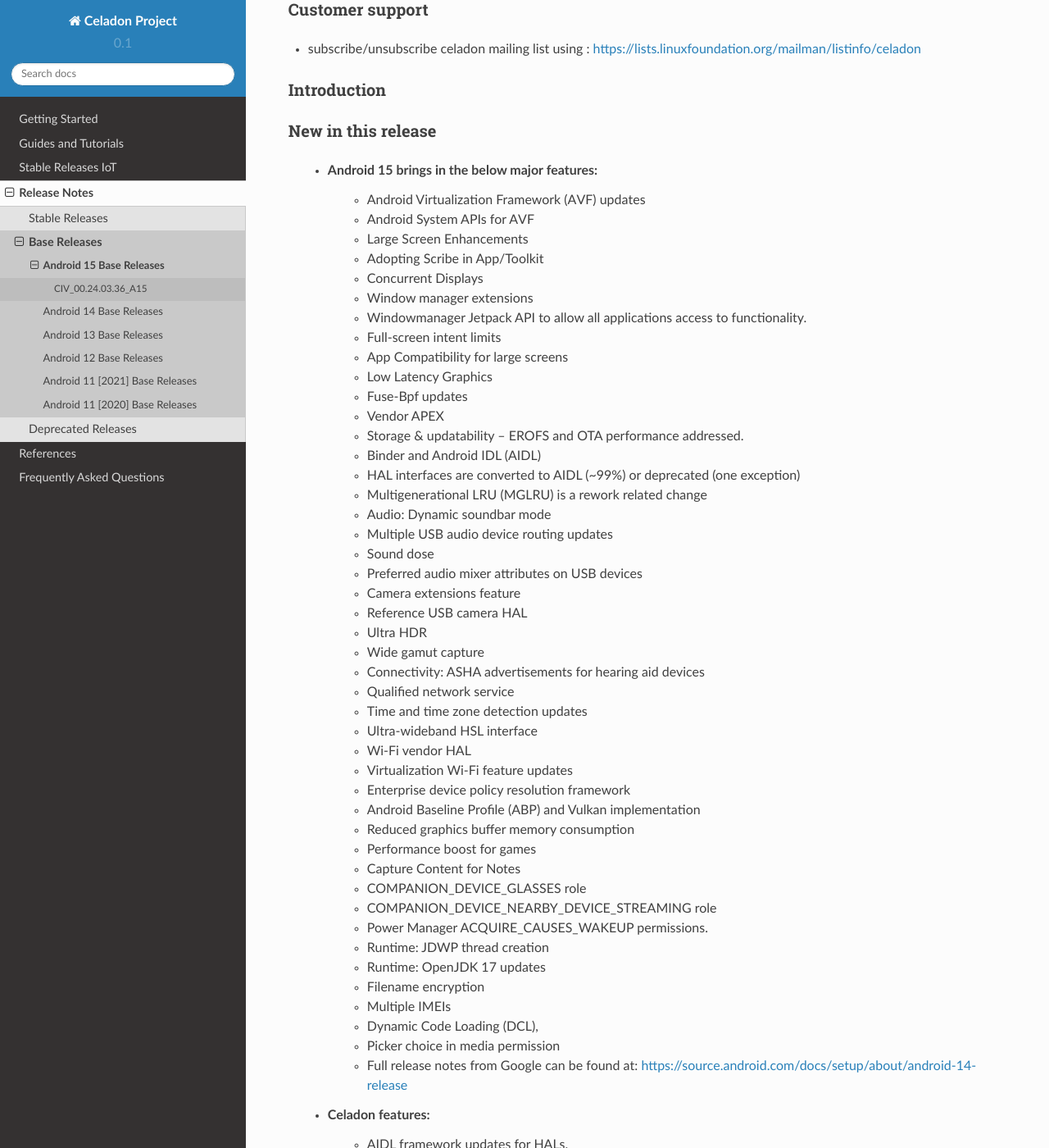
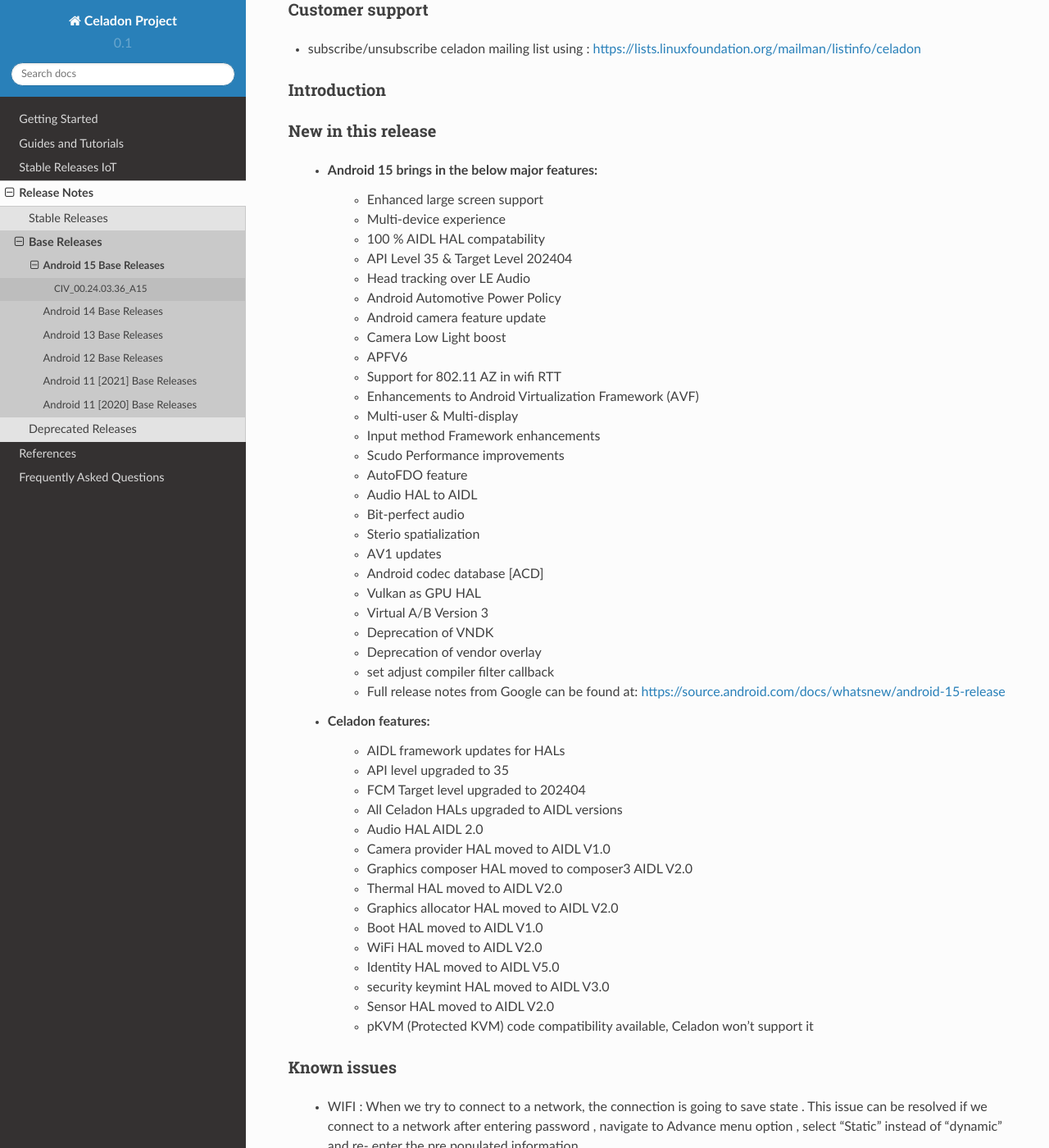
Before and after one commit to projectceladon/celadon-documentation, a Sphinx documentation site: the page built from source/release-notes/base-releases-A15.rst, in a window 1280 px wide and 1400 px high, scrolled down 436 px. Shown: the whole window at 82% size. Built offline with Sphinx 7.4.7 and the Read the Docs theme 2.0.0, drawn with Linux system fonts in a browser that asks for light colours; pages that are not in the unit, such as notebooks, are missing from menus; some of the changed text lies outside the part shown.

Commit message:
Update base-releases-A15.rst

```diff
--- a/source/release-notes/base-releases-A15.rst
+++ b/source/release-notes/base-releases-A15.rst
@@ -29,67 +29,49 @@
 -------------------
 
  * Android 15 brings in the below major features:
-    * Android Virtualization Framework (AVF) updates
-    * Android System APIs for AVF
-    * Large Screen Enhancements
-    * Adopting Scribe in App/Toolkit
-    * Concurrent Displays
-    * Window manager extensions
-    * Windowmanager Jetpack API to allow all applications access to functionality.
-    * Full-screen intent limits
-    * App Compatibility for large screens
-    * Low Latency Graphics
-    * Fuse-Bpf updates
-    * Vendor APEX
-    * Storage & updatability – EROFS and OTA performance addressed.
-    * Binder and Android IDL (AIDL)
-    * HAL interfaces are converted to AIDL (~99%) or deprecated (one exception)
-    * Multigenerational LRU (MGLRU) is a rework related change
-    * Audio: Dynamic soundbar mode
-    * Multiple USB audio device routing updates
-    * Sound dose
-    * Preferred audio mixer attributes on USB devices
-    * Camera extensions feature
-    * Reference USB camera HAL
-    * Ultra HDR
-    * Wide gamut capture
-    * Connectivity: ASHA advertisements for hearing aid devices
-    * Qualified network service
-    * Time and time zone detection updates
-    * Ultra-wideband HSL interface
-    * Wi-Fi vendor HAL
-    * Virtualization Wi-Fi feature updates
-    * Enterprise device policy resolution framework
-    * Android Baseline Profile (ABP) and Vulkan implementation
-    * Reduced graphics buffer memory consumption
-    * Performance boost for games
-    * Capture Content for Notes
-    * COMPANION_DEVICE_GLASSES role
-    * COMPANION_DEVICE_NEARBY_DEVICE_STREAMING role
-    * Power Manager ACQUIRE_CAUSES_WAKEUP permissions.
-    * Runtime: JDWP thread creation
-    * Runtime: OpenJDK 17 updates
-    * Filename encryption
-    * Multiple IMEIs
-    * Dynamic Code Loading (DCL),
-    * Picker choice in media permission
-    * Full release notes from Google can be found at: https://source.android.com/docs/setup/about/android-14-release
+    * Enhanced large screen support
+    * Multi-device experience
+    * 100 % AIDL HAL compatability
+    * API Level 35 & Target Level 202404
+    * Head tracking over LE Audio
+    * Android Automotive Power Policy
+    * Android camera feature update
+    * Camera Low Light boost
+    * APFV6
+    * Support for 802.11 AZ in wifi RTT
+    * Enhancements to Android Virtualization Framework (AVF)
+    * Multi-user & Multi-display
+    * Input method Framework enhancements
+    * Scudo Performance improvements
+    * AutoFDO feature
+    * Audio HAL to AIDL
+    * Bit-perfect audio
+    * Sterio spatialization
+    * AV1 updates
+    * Android codec database [ACD]
+    * Vulkan as GPU HAL
+    * Virtual A/B Version 3
+    * Deprecation of VNDK
+    * Deprecation of vendor overlay
+    * set adjust compiler filter callback
+    * Full release notes from Google can be found at: https://source.android.com/docs/whatsnew/android-15-release
 
  * Celadon features:
-    * AIDL framework updates for HALs.
-    * API level upgraded to 34
-    * FCM Target level upgraded to 8
-    * Camera provider HAL moved to AIDL V2.0
+    * AIDL framework updates for HALs
+    * API level upgraded to 35
+    * FCM Target level upgraded to 202404
+    * All Celadon HALs upgraded to AIDL versions
+    * Audio HAL AIDL 2.0
+    * Camera provider HAL moved to AIDL V1.0
     * Graphics composer HAL moved to composer3 AIDL V2.0
-    * Thermal HAL moved to AIDL V1.0
+    * Thermal HAL moved to AIDL V2.0
     * Graphics allocator HAL moved to AIDL V2.0
     * Boot HAL moved to AIDL V1.0
-    * WiFi HAL moved to AIDL V1.0
+    * WiFi HAL moved to AIDL V2.0
     * Identity HAL moved to AIDL V5.0
     * security keymint HAL moved to AIDL V3.0
-    * gatekeeper hal moved to AIDL V1.0
-    * Sensor HAL moved to AIDL V1.0
-    * pKVM (Protected KVM) code compatibility available, Celadon won’t support it.
+    * Sensor HAL moved to AIDL V2.0
+    * pKVM (Protected KVM) code compatibility available, Celadon won’t support it
 
 
 Known issues
@@ -101,7 +83,7 @@
 Where to find the release
 -------------------------
 
-* Manifest Link :
+* Manifest Link : https://github.com/projectceladon/manifest/blob/master/stable-build/CIV_00.24.03.36_A15.xml
 
 
 How to install this release
```
